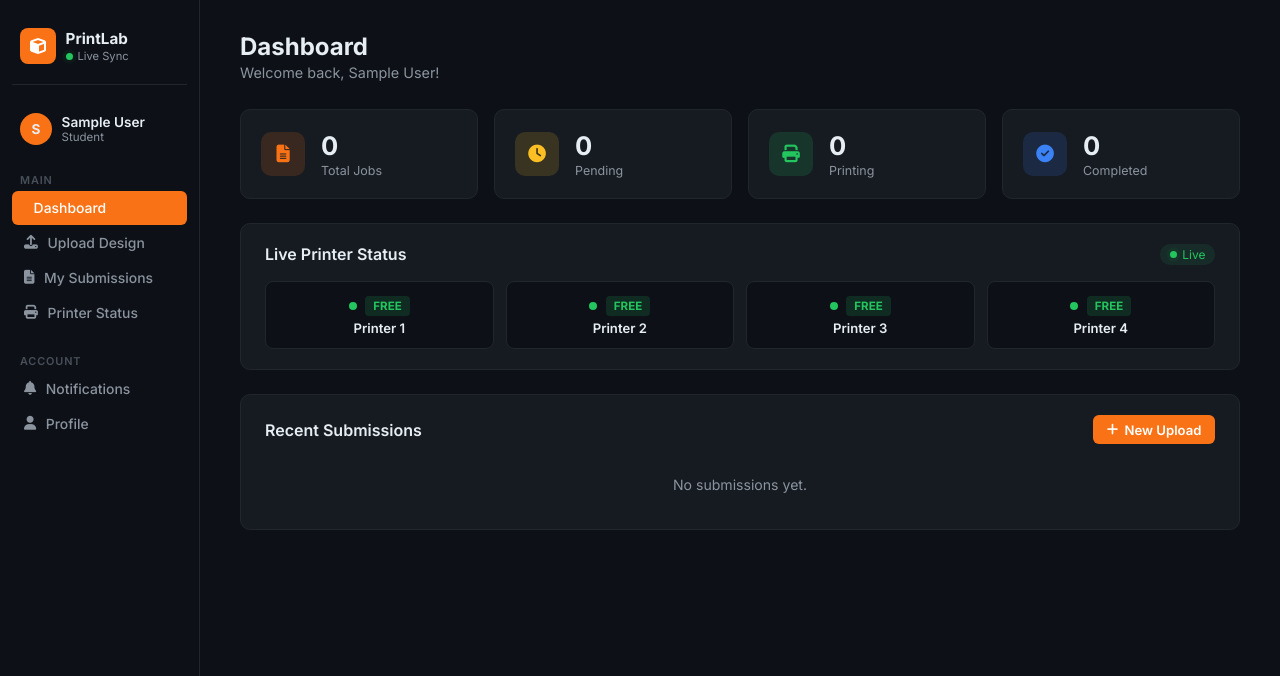
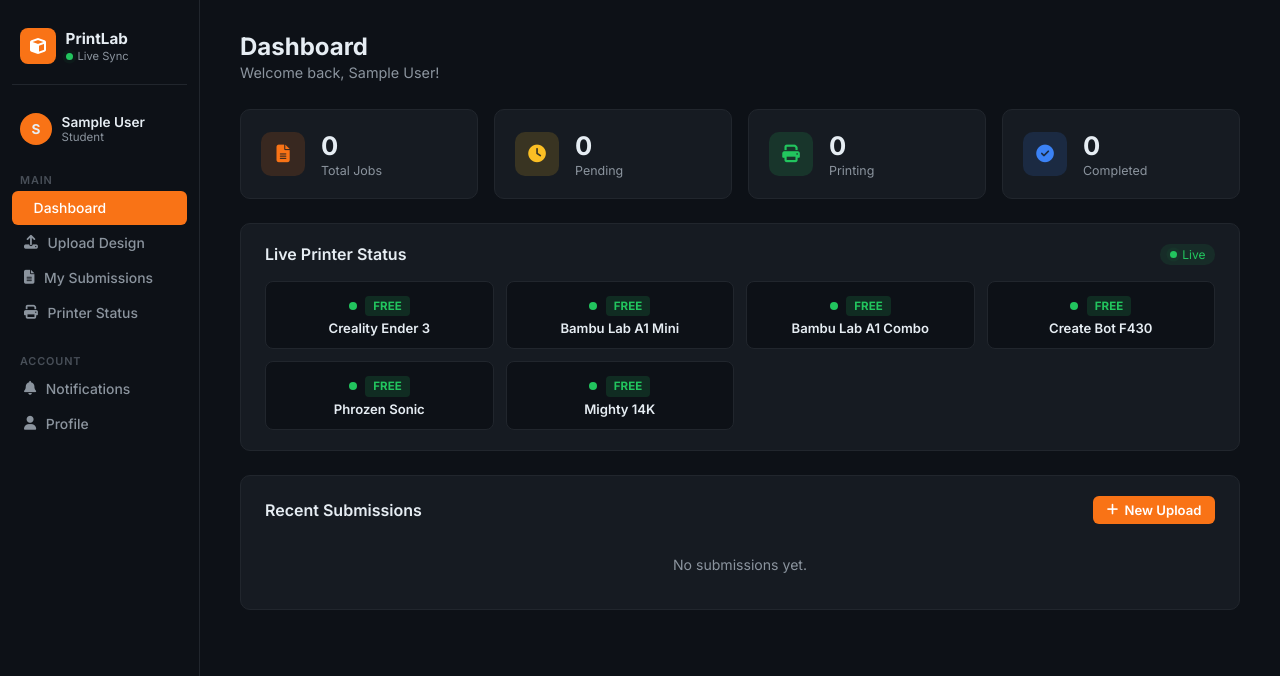
Before and after one commit to abidshariff01/3d-print-lab, a Flask app: page /student in a window 1280 px wide. Shown: the top 676 px of the page. Run offline with Flask 3, Linux system fonts and the light colour scheme; the visitor is signed in with stand-in values (Sample User, id 1); data comes from the database, SQL or seed files in the repository; data that the repository does not hold is empty; some libraries are stand-ins or nearby versions.

Commit message:
Update: real printers (FDM+SLA), remove layer height/infill, no submit button on printer status

```diff
--- a/app.py
+++ b/app.py
@@ -66,11 +66,16 @@ init_db()
 # ─── PRINTER STATE ────────────────────────────────────────────────────────────
 
 printers = [
-    {"id": 1, "name": "Printer 1", "model": "Ender 3 Pro · FDM", "materials": "PLA · ABS · PETG", "max_size": "Max: 220×220×250mm", "status": "free", "currentJob": None},
-    {"id": 2, "name": "Printer 2", "model": "Bambu X1C · Multi material", "materials": "PLA · PETG · ABS · TPU", "max_size": "Max: 256×256×256mm", "status": "free", "currentJob": None},
-    {"id": 3, "name": "Printer 3", "model": "Ender 5 Plus · FDM", "materials": "PLA · PETG · ABS", "max_size": "Max: 350×350×400mm", "status": "free", "currentJob": None},
-    {"id": 4, "name": "Printer 4", "model": "Prusa i3 MK3 · FDM", "materials": "PLA · ABS · PETG · TPU", "max_size": "Max: 250×210×210mm", "status": "free", "currentJob": None}
+    # ── FDM Printers ──────────────────────────────────────────────────────────
+    {"id": 1, "name": "Creality Ender 3",   "type": "FDM", "model": "FDM · Cartesian",           "materials": "PLA only",                                 "max_size": "Max: 25×25×25 cm", "tag": "",             "status": "free", "currentJob": None},
+    {"id": 2, "name": "Bambu Lab A1 Mini",  "type": "FDM", "model": "FDM · CoreXY",               "materials": "PLA only",                                 "max_size": "Max: 18×18×18 cm", "tag": "⚡ Fast Print", "status": "free", "currentJob": None},
+    {"id": 3, "name": "Bambu Lab A1 Combo", "type": "FDM", "model": "FDM · CoreXY · Multi-Color", "materials": "PLA only",                                 "max_size": "Max: 25×25×25 cm", "tag": "⚡ Fast Print", "status": "free", "currentJob": None},
+    {"id": 4, "name": "Create Bot F430",    "type": "FDM", "model": "FDM · Industrial",           "materials": "PEEK · ABS · TPU · PETG · Carbon Fibre",   "max_size": "Max: 30×25×30 cm", "tag": "🏭 Industrial", "status": "free", "currentJob": None},
+    # ── SLA Printers ──────────────────────────────────────────────────────────
+    {"id": 5, "name": "Phrozen Sonic",      "type": "SLA", "model": "SLA · Resin",                "materials": "Resin (Photopolymer)",                     "max_size": "Max: 18×15 cm",    "tag": "🔬 Resin",     "status": "free", "currentJob": None},
+    {"id": 6, "name": "Mighty 14K",         "type": "SLA", "model": "SLA · Resin · 14K",          "materials": "Resin (Photopolymer)",                     "max_size": "Max: 18×15 cm",    "tag": "🔬 Resin",     "status": "free", "currentJob": None},
 ]
+
 
 # ─── ROUTES ──────────────────────────────────────────────────────────────────
 
--- a/static/dashboard.css
+++ b/static/dashboard.css
@@ -196,6 +196,22 @@ body {
 .dot-occ  { background: #f85149; }
 
 .printer-full-grid {
+    display: flex;
+    flex-direction: column;
+    gap: 0;
+}
+.printer-type-label {
+    font-size: 0.78rem;
+    font-weight: 700;
+    text-transform: uppercase;
+    letter-spacing: 0.08em;
+    color: #8b949e;
+    margin-bottom: 0.75rem;
+    display: flex;
+    align-items: center;
+    gap: 0.5rem;
+}
+.printer-full-grid-inner {
     display: grid;
     grid-template-columns: repeat(2, 1fr);
     gap: 1rem;
--- a/static/student.js
+++ b/static/student.js
@@ -73,22 +73,44 @@ function renderPrinters() {
 function renderFullPrinters() {
     const grid = document.getElementById('full-printer-grid');
     if (!grid || !printerState.length) return;
-    grid.innerHTML = printerState.map(p => {
+
+    // Group by type
+    const fdm = printerState.filter(p => p.type === 'FDM');
+    const sla = printerState.filter(p => p.type === 'SLA');
+
+    const renderCard = p => {
         const isFree = p.status === 'free';
         return `
         <div class="printer-full-card">
             <div class="printer-full-header">
-                <div><span class="printer-mini-dot ${isFree ? 'dot-free' : 'dot-occ'}"></span><span class="printer-full-name">${p.name}</span></div>
+                <div style="display:flex;align-items:center;gap:0.5rem">
+                    <span class="printer-mini-dot ${isFree ? 'dot-free' : 'dot-occ'}"></span>
+                    <span class="printer-full-name">${p.name}</span>
+                    ${p.tag ? `<span style="font-size:0.72rem;background:#21262d;padding:0.15rem 0.5rem;border-radius:10px;color:#8b949e">${p.tag}</span>` : ''}
+                </div>
                 <span class="printer-mini-status ${isFree ? 'status-free-badge' : 'status-occ-badge'}">${isFree ? 'FREE' : 'OCCUPIED'}</span>
             </div>
             <div class="printer-full-model">${p.model}</div>
-            <div class="printer-specs">${p.materials}<br>${p.max_size}</div>
-            <button class="btn-orange-full-printer" ${!isFree ? 'disabled' : ''} onclick="showPage('upload')">
-                ${isFree ? 'Submit Job' : 'Currently Busy'}
-            </button>
+            <div class="printer-specs">
+                <span style="color:#8b949e;font-size:0.8rem">🧵 ${p.materials}</span><br>
+                <span style="color:#8b949e;font-size:0.8rem">📐 ${p.max_size}</span>
+            </div>
+            ${!isFree ? `<div style="margin-top:0.5rem;font-size:0.8rem;color:#f85149"><i class="fa-solid fa-ban"></i> Currently busy — Job ${p.currentJob || ''}</div>` : ''}
         </div>`;
-    }).join('');
+    };
+
+    let html = '';
+    if (fdm.length) {
+        html += `<div class="printer-type-label"><i class="fa-solid fa-industry"></i> FDM Printers</div>`;
+        html += `<div class="printer-full-grid-inner">${fdm.map(renderCard).join('')}</div>`;
+    }
+    if (sla.length) {
+        html += `<div class="printer-type-label" style="margin-top:1.5rem"><i class="fa-solid fa-flask"></i> SLA Resin Printers</div>`;
+        html += `<div class="printer-full-grid-inner">${sla.map(renderCard).join('')}</div>`;
+    }
+    grid.innerHTML = html;
 }
+
 
 // ─── JOBS ────────────────────────────────────────────────────────────────────
 async function fetchJobs() {
--- a/templates/student.html
+++ b/templates/student.html
@@ -139,38 +139,25 @@
                             <option>ABS</option>
                             <option>PETG</option>
                             <option>TPU</option>
+                            <option>PEEK</option>
+                            <option>Carbon Fibre</option>
                             <option>Resin</option>
-                        </select>
-                    </div>
-                    <div class="form-group">
-                        <label>LAYER HEIGHT</label>
-                        <select id="job-layer">
-                            <option>0.1mm (Fine)</option>
-                            <option selected>0.2mm (Standard)</option>
-                            <option>0.3mm (Draft)</option>
-                        </select>
-                    </div>
-                </div>
-                <div class="form-row-2">
-                    <div class="form-group">
-                        <label>INFILL %</label>
-                        <select id="job-infill">
-                            <option>10%</option>
-                            <option>15%</option>
-                            <option selected>20%</option>
-                            <option>30%</option>
-                            <option>50%</option>
-                            <option>100%</option>
                         </select>
                     </div>
                     <div class="form-group">
                         <label>PREFERRED PRINTER</label>
                         <select id="job-printer">
                             <option>Any available</option>
-                            <option>Printer 1</option>
-                            <option>Printer 2</option>
-                            <option>Printer 3</option>
-                            <option>Printer 4</option>
+                            <optgroup label="── FDM Printers ──">
+                                <option>Creality Ender 3</option>
+                                <option>Bambu Lab A1 Mini</option>
+                                <option>Bambu Lab A1 Combo</option>
+                                <option>Create Bot F430</option>
+                            </optgroup>
+                            <optgroup label="── SLA Printers ──">
+                                <option>Phrozen Sonic</option>
+                                <option>Mighty 14K</option>
+                            </optgroup>
                         </select>
                     </div>
                 </div>
```
